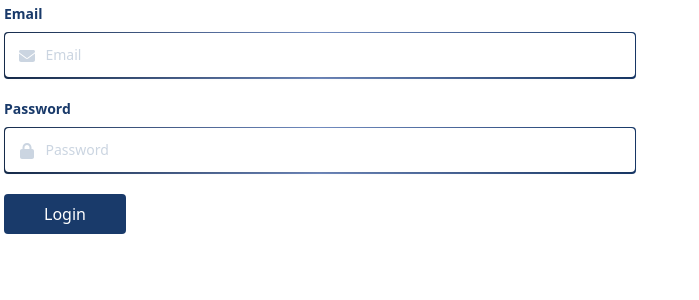
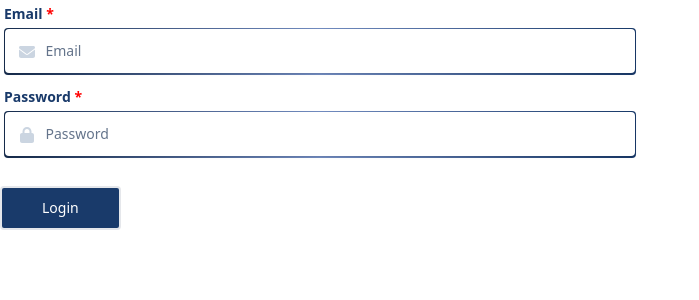
Before and after one commit to safa-abidi/petcare_front, an Angular app: page /login in a window 1280 px wide. Before the commit this address led to /. Shown: the top 300 px of the page, without its empty margins (0-699 px from the left). Built offline with nearby package versions, Linux system fonts and the light colour scheme.

Commit message:
basic login stuff set

```diff
--- a/src/app/app-routing.module.ts
+++ b/src/app/app-routing.module.ts
@@ -1,7 +1,10 @@
 import { NgModule } from '@angular/core';
 import { RouterModule, Routes } from '@angular/router';
+import { LoginComponent } from './login/login.component';
 
-const routes: Routes = [];
+const routes: Routes = [
+  { path: 'login', component: LoginComponent },
+];
 
 @NgModule({
   imports: [RouterModule.forRoot(routes)],
--- a/src/app/app.module.ts
+++ b/src/app/app.module.ts
@@ -8,6 +8,8 @@ import { TextInputWithIconComponent } from './form/text-input-with-icon/text-inp
 import { DropdownWithIconComponent } from './form/dropdown-with-icon/dropdown-with-icon.component';
 import { LoginComponent } from './login/login.component';
 import { ButtonComponent } from './form/button/button.component';
+import { HttpClientModule } from "@angular/common/http";
+import { FormsModule } from "@angular/forms";
 
 @NgModule({
   declarations: [
@@ -21,7 +23,9 @@ import { ButtonComponent } from './form/button/button.component';
   imports: [
     BrowserModule,
     AppRoutingModule,
-    FontAwesomeModule
+    FontAwesomeModule,
+    HttpClientModule,
+    FormsModule,
   ],
   providers: [],
   bootstrap: [AppComponent]
--- a/src/app/form/button/button.component.html
+++ b/src/app/form/button/button.component.html
@@ -1,5 +1,6 @@
 <div class="p-1">
   <button type="button" class="bg-[#193A6A] hover:bg-blue-900 text-white py-2 px-10 rounded">
+    <fa-icon [icon]="icon" class="fas fa-lock"></fa-icon>
     {{text}}
   </button>
 </div>
--- a/src/app/form/button/button.component.ts
+++ b/src/app/form/button/button.component.ts
@@ -1,4 +1,5 @@
 import { Component, Input, OnInit } from '@angular/core';
+import { faQuestion } from "@fortawesome/free-solid-svg-icons";
 
 @Component({
   selector: 'app-button',
@@ -7,6 +8,7 @@ import { Component, Input, OnInit } from '@angular/core';
 })
 export class ButtonComponent implements OnInit {
   @Input() text = "Button"
+  @Input() icon = faQuestion
 
   constructor() { }
 
--- a/src/app/form/text-input-with-icon/text-input-with-icon.component.html
+++ b/src/app/form/text-input-with-icon/text-input-with-icon.component.html
@@ -1,14 +1,14 @@
 <div class="w-full p-1" >
-  <label class="block text-sm font-bold mb-2" style="color: #193A6A">
-    {{placeholder}}
+  <label class="block text-sm font-bold mb-1" style="color: #193A6A">
+    {{placeholder}} <strong *ngIf="required" style="color: red">*</strong>
   </label>
 
-  <div class="relative flex w-full flex-wrap items-stretch mb-3">
+  <div class="relative flex w-full flex-wrap items-stretch mb-1">
     <div class="border-gradient rounded flex w-full">
       <span class="z-10 h-full leading-snug font-normal absolute text-center text-slate-300 absolute bg-transparent rounded text-base items-center justify-center w-8 pl-3 py-3">
         <fa-icon [icon]="icon" class="fas fa-lock"></fa-icon>
       </span>
-      <input type="{{type}}" placeholder="{{placeholder}}" class="px-3 py-3 placeholder-slate-300 text-slate-600 relative bg-white bg-white rounded text-sm border-0 shadow outline-none focus:outline-none w-full pl-10"/>
+      <input required="{{required}}" name="{{name}}" ngModel type="{{type}}" placeholder="{{placeholder}}" class="px-3 py-3 placeholder-slate-500 text-slate-600 relative bg-white bg-white rounded text-sm border-0 shadow outline-none focus:outline-none w-full pl-10 hover:none"/>
     </div>
   </div>
 </div>
--- a/src/app/form/text-input-with-icon/text-input-with-icon.component.ts
+++ b/src/app/form/text-input-with-icon/text-input-with-icon.component.ts
@@ -1,16 +1,21 @@
 import {Component, Input, OnInit} from '@angular/core';
 import {faQuestion} from "@fortawesome/free-solid-svg-icons";
+import {ControlContainer, NgForm} from "@angular/forms";
 
 @Component({
   selector: 'app-text-input-with-icon',
   templateUrl: './text-input-with-icon.component.html',
-  styleUrls: ['./text-input-with-icon.component.css']
+  styleUrls: ['./text-input-with-icon.component.css'],
+  viewProviders: [ { provide: ControlContainer, useExisting: NgForm } ]
 })
 export class TextInputWithIconComponent implements OnInit {
 
   @Input() icon = faQuestion
   @Input() placeholder = ""
   @Input() type = "text"
+  @Input() required : boolean = true
+  @Input() name : string = this.placeholder
+
   constructor() { }
 
   ngOnInit(): void {
--- a/src/app/login/login.component.html
+++ b/src/app/login/login.component.html
@@ -1,10 +1,29 @@
+<form #loginForm="ngForm">
+  <div class="grid grid-cols-2">
+    <app-text-input-with-icon
+    [icon]="emailIcon"
+    [placeholder]="'Email'"
+    [name]="'email'">
+    </app-text-input-with-icon>
+  </div>
 
-<div class="grid grid-cols-2">
-  <app-text-input-with-icon [icon]="emailIcon" [placeholder]="'Email'"> </app-text-input-with-icon>
-</div>
+  <div class="grid grid-cols-2">
+    <app-text-input-with-icon
+      [icon]="passwordIcon"
+      [placeholder]="'Password'"
+      [type]="'password'"
+      [name]="'password'"
+    >
+    </app-text-input-with-icon>
+  </div>
 
-<div class="grid grid-cols-2">
-  <app-text-input-with-icon [icon]="passwordIcon" [placeholder]="'Password'" [type]="'password'"> </app-text-input-with-icon>
-</div>
-
-<app-button [text]="'Login'"></app-button>
+  <button
+    type="button"
+    class="text-white font-medium rounded text-sm px-10 py-2.5 mb-1 mt-5 bg-[#193A6A] border-2"
+    [disabled]="loginForm.invalid"
+    [ngClass]="{ 'button-disabled': loginForm.invalid }"
+    (click)="login(loginForm)"
+  >
+    Login
+  </button>
+</form>
--- a/src/app/login/login.component.ts
+++ b/src/app/login/login.component.ts
@@ -1,5 +1,8 @@
+import { formatCurrency } from '@angular/common';
 import { Component, OnInit } from '@angular/core';
-import { faEnvelope, faLock } from "@fortawesome/free-solid-svg-icons";
+import { faEnvelope, faLock, faArrowRightToBracket } from "@fortawesome/free-solid-svg-icons";
+import { LoginService } from '../services/login.service';
+import { NgForm } from "@angular/forms";
 
 @Component({
   selector: 'app-login',
@@ -9,10 +12,25 @@ import { faEnvelope, faLock } from "@fortawesome/free-solid-svg-icons";
 export class LoginComponent implements OnInit {
   emailIcon = faEnvelope
   passwordIcon = faLock
+  icon = faArrowRightToBracket
 
-  constructor() { }
+  constructor(private loginService: LoginService) { }
 
   ngOnInit(): void {
   }
 
+  login(credentials: NgForm) {
+    console.log(credentials.value.email);
+
+    this.loginService.login(credentials).subscribe(
+      (response: any) => {
+        localStorage.setItem('accessToken', response.accessToken);
+        localStorage.setItem('refreshToken', response.refreshToken);
+        //this.router.navigate(['/']); //go to home page
+      },
+      (error) => {
+        console.log(error);
+      }
+    );
+  }
 }
--- /dev/null
+++ b/src/app/services/login.service.ts
@@ -0,0 +1,24 @@
+import { HttpClient } from '@angular/common/http';
+import { Injectable } from '@angular/core';
+import { NgForm } from '@angular/forms';
+
+@Injectable({
+  providedIn: 'root',
+})
+export class LoginService {
+  constructor(private http: HttpClient) {}
+
+  url = 'http://localhost:3000/auth/login';
+
+  login(credentials: NgForm) {
+    return this.http.post(this.url, credentials.value);
+  }
+
+  logout() {
+    localStorage.removeItem('accessToken');
+  }
+
+  isLogged() {
+    return !!localStorage.getItem('accessToken');
+  }
+}
```
Also changed, not shown: 1 other file (tests, documents, lock files or other folders).
